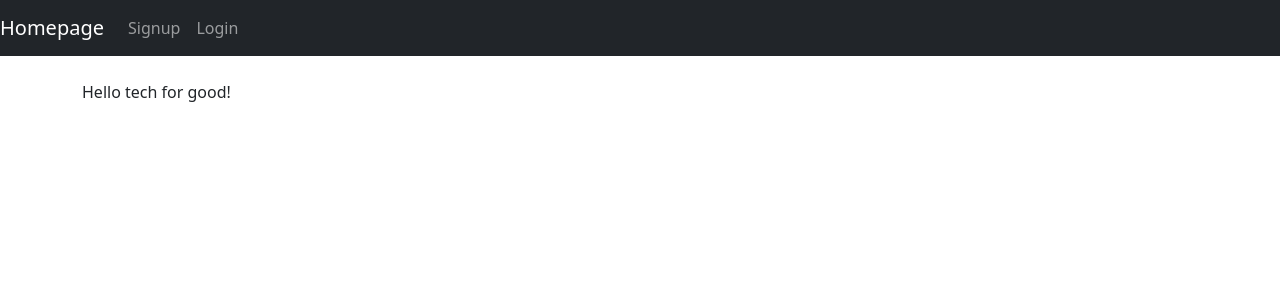
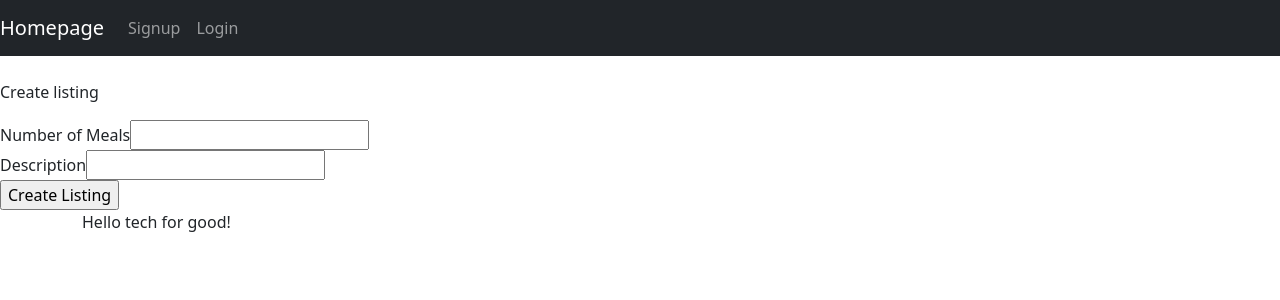
Before and after one commit to Nicola-Carroll/tech_for_good, a React (Create React App) app in the folder client/: page /listings/new in a window 1280 px wide. Shown: the top 300 px of the page. Built offline with nearby package versions, Linux system fonts and the light colour scheme.

Commit message:
Add new listing page and form, unstyled

```diff
--- a/client/src/App.js
+++ b/client/src/App.js
@@ -6,6 +6,7 @@ import Navbar from './components/navbar.component';
 import Homepage from './pages/homepage.component';
 import Signup from './pages/create-user.component';
 import Login from './pages/login.component';
+import CreateListing from './pages/CreateListing';
 
 function App() {
   return (
@@ -16,6 +17,7 @@ function App() {
         <Route path="/" exact component={Homepage} />
         <Route path="/signup" component={Signup} />
         <Route path="/login" component={Login} />
+        <Route path="/listings/new" component={CreateListing} />
       </Router>
       <div className="container">Hello tech for good!</div>
     </>
--- /dev/null
+++ b/client/src/components/ListingForm.js
@@ -0,0 +1,23 @@
+import React from 'react';
+export default function ListingForm() {
+  function handleSubmit(e) {
+    e.preventDefault();
+  }
+  return (
+    <section className="section listing">
+      <form className="listing-form" onSubmit={handleSubmit}>
+        <div className="form-meals">
+          <label htmlFor="meals">Number of Meals</label>
+          <input type="number" name="meals" id="meals" />
+        </div>
+        <div className="form-description">
+          <label htmlFor="desc">Description</label>
+          <input type="text" name="desc" id="desc" />
+        </div>
+        <div className="form-submit">
+          <input type="submit" value="Create Listing" />
+        </div>
+      </form>
+    </section>
+  );
+}
--- /dev/null
+++ b/client/src/pages/CreateListing.js
@@ -0,0 +1,13 @@
+import React, { Component } from 'react';
+import ListingForm from '../components/ListingForm';
+
+export default class CreateListing extends Component {
+  render() {
+    return (
+      <div>
+        <p>Create listing</p>
+        <ListingForm />
+      </div>
+    );
+  }
+}
```
Also changed, not shown: 1 other file (tests, documents, lock files or other folders).
